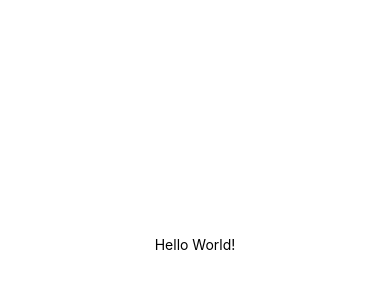
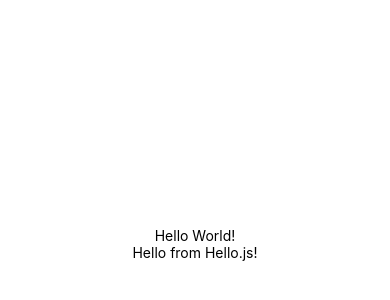
Before and after one commit to rebeccahongsf/react-tipcalc, a React Native app: screen / in a window 390 px wide. Shown: the part 178-478 px from the top of the page. Built offline with nearby package versions, Linux system fonts and the light colour scheme.

Commit message:
Test Hello.js

```diff
--- a/App.js
+++ b/App.js
@@ -1,10 +1,13 @@
 import React from 'react';
 import { StyleSheet, Text, View } from 'react-native';
+
+import Hello from './Hello';
 
 export default function App() {
   return (
     <View style={styles.container}>
       <Text>Hello World!</Text>
+      <Hello />
     </View>
   );
 }
--- /dev/null
+++ b/Hello.js
@@ -0,0 +1,10 @@
+import React from 'react';
+import { View, Text } from 'react-native';
+
+export default function Hello() {
+    return (
+        <View>
+            <Text>Hello from Hello.js!</Text>
+        </View>
+    );
+}
```
